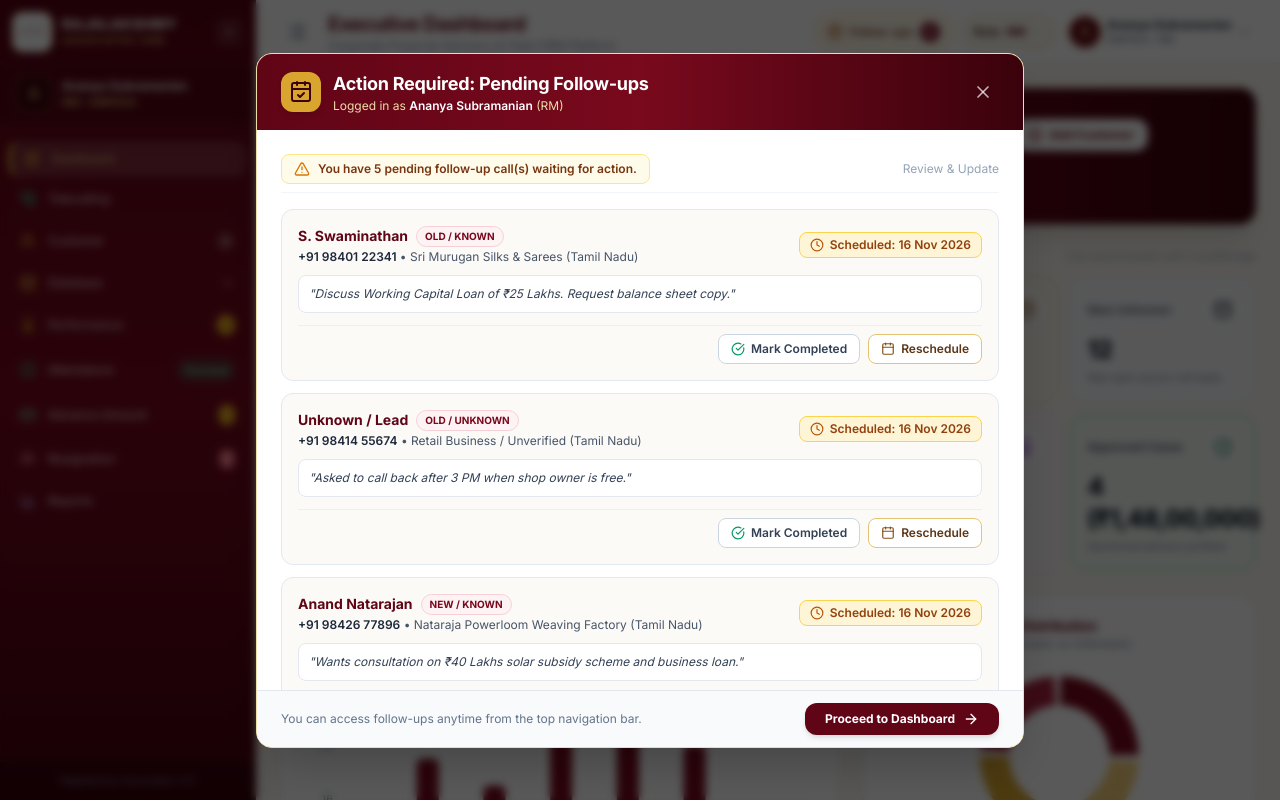
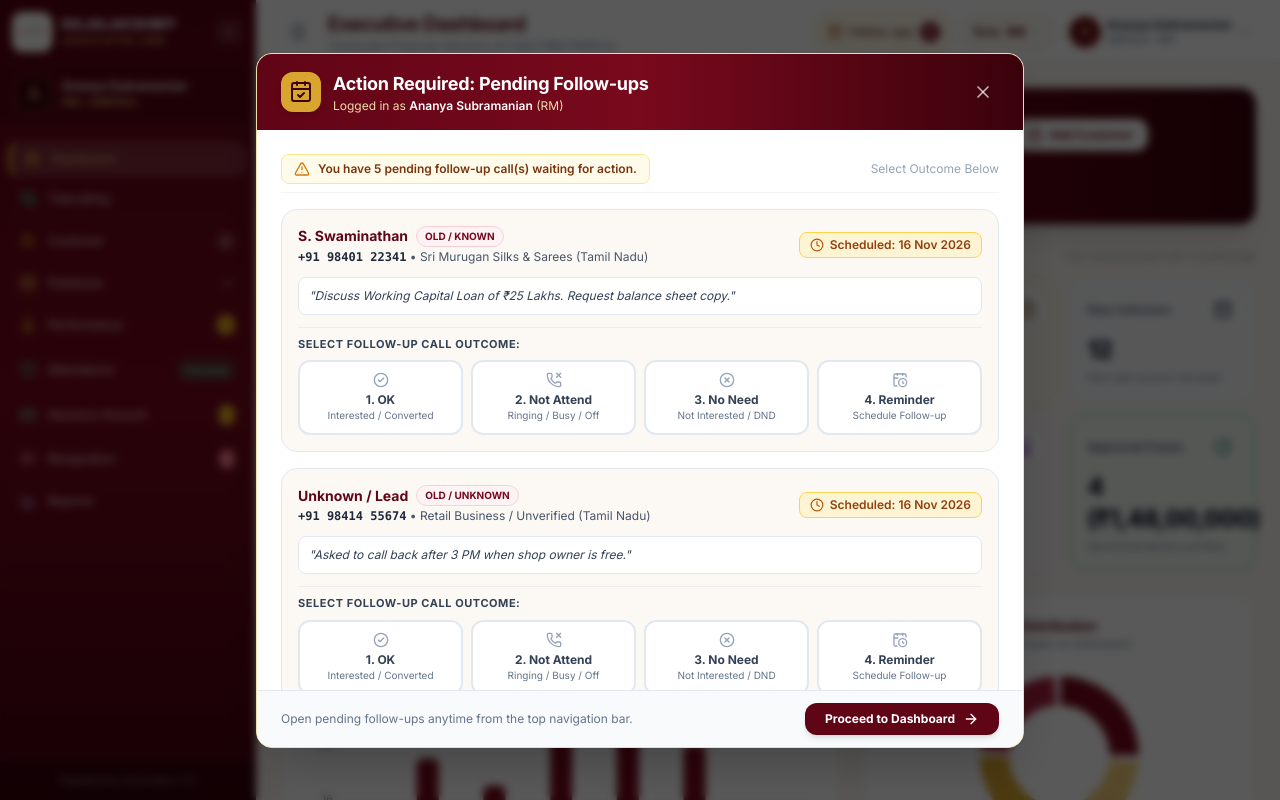
Before and after one commit to sivaathri/Rajalakshmy-Associates-CRM, a React (Vite) app: page /dashboard in a window 1280 px wide. Both pictures are taken after a click on the button "View Pending Follow-ups". Shown: the top 800 px of the page. Built offline with nearby package versions, Linux system fonts and the light colour scheme.

Commit message:
feat: add FollowUpReminderModal component for pending CRM follow-ups

```diff
--- a/src/components/common/FollowUpReminderModal.jsx
+++ b/src/components/common/FollowUpReminderModal.jsx
@@ -4,10 +4,12 @@ import { useAuth } from '../../context/AuthContext';
 import { useCRM } from '../../context/CRMContext';
 import {
   CalendarCheck,
-  PhoneCall,
   Calendar,
   Clock,
-  CheckCircle,
+  CheckCircle2,
+  PhoneMissed,
+  XCircle,
+  CalendarClock,
   X,
   AlertTriangle,
   ArrowRight
@@ -15,19 +17,20 @@ import {
 import { formatDate } from '../../utils/formatters';
 
 export const FollowUpReminderModal = () => {
-  const { showFollowUpModal, setShowFollowUpModal, currentUser } = useAuth();
-  const { customers, logCall, updateCustomer, startCallingCustomer } = useCRM();
+  const { showFollowUpModal, setShowFollowUpModal, currentUser, showToast } = useAuth();
+  const { customers, logCall, updateCustomer } = useCRM();
 
-  const [reschedulingId, setReschedulingId] = useState(null);
-  const [newDate, setNewDate] = useState('');
-  const [newRemark, setNewRemark] = useState('');
+  // Per-contact selected outcome state
+  const [selectedOutcomes, setSelectedOutcomes] = useState({});
+  const [remarksMap, setRemarksMap] = useState({});
+  const [rescheduleDates, setRescheduleDates] = useState({});
 
   if (!showFollowUpModal) return null;
 
   // Filter pending reminders
   const myReminders = customers.filter(c => {
     if (currentUser?.role === 'RM') {
-      return c.callingStatus === 'Reminder' && c.assignedTo === currentUser.id;
+      return c.callingStatus === 'Reminder' && (c.assignedTo === currentUser.id || c.actionedBy === currentUser.id);
     }
     if (currentUser?.role === 'Sales Manager') {
       return (
@@ -40,26 +43,81 @@ export const FollowUpReminderModal = () => {
     return c.callingStatus === 'Reminder';
   });
 
-  const handleComplete = (customerId) => {
-    logCall({
-      customerId,
-      outcome: 'OK',
-      duration: '2m 15s',
-      remarks: 'Follow-up completed successfully. Customer agreed to move forward.'
+  const handleSelectOutcome = (customerId, outcome) => {
+    setSelectedOutcomes(prev => ({ ...prev, [customerId]: outcome }));
+    const customer = customers.find(c => c.id === customerId);
+    if (outcome === 'Reminder' && customer?.reminderDate) {
+      setRescheduleDates(prev => ({ ...prev, [customerId]: customer.reminderDate }));
+    }
+  };
+
+  const handleCancelOutcome = (customerId) => {
+    setSelectedOutcomes(prev => {
+      const copy = { ...prev };
+      delete copy[customerId];
+      return copy;
     });
   };
 
-  const handleSaveReschedule = (customerId) => {
-    if (!newDate) return;
+  const handleSaveDisposition = (customerId) => {
+    const outcome = selectedOutcomes[customerId];
+    if (!outcome) return;
+
+    const customer = customers.find(c => c.id === customerId);
+    if (!customer) return;
+
+    if (outcome === 'Reminder') {
+      const remDate = rescheduleDates[customerId] || '';
+      if (!remDate) {
+        alert('Please select a Follow-up Date for Reminder');
+        return;
+      }
+      const remNote = remarksMap[customerId]?.trim() || customer.reminderRemark || 'Rescheduled follow-up call';
+
+      logCall({
+        customerId,
+        outcome: 'Reminder',
+        duration: 'Manual Call',
+        remarks: remNote,
+        reminderDate: remDate
+      });
+
       updateCustomer(customerId, {
         callingStatus: 'Reminder',
-      reminderDate: newDate,
-      reminderRemark: newRemark || 'Rescheduled follow-up call'
+        reminderDate: remDate,
+        reminderRemark: remNote,
+        lastCalledDate: new Date().toISOString().split('T')[0]
       });
-    setReschedulingId(null);
-    setNewDate('');
-    setNewRemark('');
+
+      showToast(`Follow-up rescheduled for ${cName(customer)} to ${remDate}`, 'info');
+    } else {
+      const defaultNotes = {
+        'OK': 'Interested / Converted - Customer confirmed interest in advisory services',
+        'Not Attend': 'Not Attend - Ringing / Busy / Switched Off',
+        'No Need': 'No Need - Not Interested / DND requested'
       };
+      const note = remarksMap[customerId]?.trim() || defaultNotes[outcome] || `Outcome: ${outcome}`;
+
+      logCall({
+        customerId,
+        outcome,
+        duration: 'Manual Call',
+        remarks: note
+      });
+
+      updateCustomer(customerId, {
+        callingStatus: outcome,
+        lastCalledDate: new Date().toISOString().split('T')[0]
+      });
+
+      showToast(`Follow-up saved: ${cName(customer)} marked as ${outcome}`, 'success');
+    }
+
+    // Reset this contact's state
+    handleCancelOutcome(customerId);
+  };
+
+  const cName = (c) => c?.name || 'Customer';
 
   return createPortal(
     <div className="fixed inset-0 z-[9999] flex items-center justify-center bg-black/65 backdrop-blur-sm p-4 animate-fade-in">
@@ -90,7 +148,7 @@ export const FollowUpReminderModal = () => {
         <div className="p-6 max-h-[70vh] overflow-y-auto space-y-4">
           {myReminders.length === 0 ? (
             <div className="text-center py-8">
-              <CheckCircle className="w-12 h-12 text-emerald-500 mx-auto mb-2" />
+              <CheckCircle2 className="w-12 h-12 text-emerald-500 mx-auto mb-2" />
               <h3 className="text-base font-bold text-slate-800">All Follow-ups Cleared!</h3>
               <p className="text-xs text-slate-500 max-w-sm mx-auto mt-1">
                 You have no pending reminders scheduled at this moment. You can proceed directly to your CRM dashboard.
@@ -103,25 +161,28 @@ export const FollowUpReminderModal = () => {
                   <AlertTriangle className="w-4 h-4 text-amber-600" />
                   <span>You have {myReminders.length} pending follow-up call(s) waiting for action.</span>
                 </div>
-                <span className="text-xs text-slate-400">Review & Update</span>
+                <span className="text-xs text-slate-400">Select Outcome Below</span>
               </div>
 
-              <div className="space-y-3">
-                {myReminders.map(c => (
+              <div className="space-y-4">
+                {myReminders.map(c => {
+                  const activeOutcome = selectedOutcomes[c.id];
+
+                  return (
                     <div
                       key={c.id}
-                    className="rounded-xl border border-slate-200 bg-[#FAF6EF]/50 p-4 transition hover:border-gold-300 hover:shadow-md"
+                      className="rounded-2xl border border-slate-200 bg-[#FAF6EF]/60 p-4 transition hover:border-gold-300 hover:shadow-md space-y-3"
                     >
                       <div className="flex flex-col sm:flex-row sm:items-center justify-between gap-2">
                         <div>
-                        <div className="flex items-center gap-2">
+                          <div className="flex items-center gap-2 flex-wrap">
                             <span className="text-sm font-bold text-burgundy-900">{c.name}</span>
                             <span className="text-[10px] uppercase font-bold bg-burgundy-50 text-burgundy-800 border border-burgundy-200 px-2 py-0.5 rounded-full">
                               {c.databaseType} / {c.customerType}
                             </span>
                           </div>
                           <div className="text-xs text-slate-600 mt-0.5">
-                          <span className="font-semibold text-slate-800">{c.mobile}</span> • {c.business || c.city} ({c.state})
+                            <span className="font-semibold text-slate-800 font-mono">{c.mobile}</span> • {c.business || c.city} ({c.state})
                           </div>
                         </div>
 
@@ -132,79 +193,166 @@ export const FollowUpReminderModal = () => {
                         </div>
                       </div>
 
-                    {/* Remark notes */}
+                      {/* Previous Reminder Remark */}
                       {c.reminderRemark && (
-                      <div className="mt-2.5 text-xs text-slate-700 bg-white p-2.5 rounded-lg border border-slate-200 italic">
+                        <div className="text-xs text-slate-700 bg-white p-2.5 rounded-lg border border-slate-200 italic">
                           "{c.reminderRemark}"
                         </div>
                       )}
 
-                    {/* Reschedule inline form */}
-                    {reschedulingId === c.id ? (
-                      <div className="mt-3 p-3 bg-amber-50/70 rounded-xl border border-amber-200 space-y-2">
-                        <div className="text-xs font-bold text-amber-900">Reschedule Next Follow-up</div>
+                      {/* 4 Outcome Selection Buttons */}
+                      <div className="pt-2 border-t border-slate-200/70 space-y-2">
+                        <div className="text-[11px] font-bold text-slate-700 uppercase tracking-wider flex items-center justify-between">
+                          <span>Select Follow-up Call Outcome:</span>
+                          {activeOutcome && (
+                            <span className="text-[10px] text-burgundy-900 font-bold bg-burgundy-50 px-2 py-0.5 rounded border border-burgundy-200">
+                              Selected: {activeOutcome}
+                            </span>
+                          )}
+                        </div>
+
+                        <div className="grid grid-cols-2 sm:grid-cols-4 gap-2">
+                          {/* 1. OK */}
+                          <button
+                            type="button"
+                            onClick={() => handleSelectOutcome(c.id, 'OK')}
+                            className={`p-2.5 rounded-xl border-2 transition flex flex-col items-center text-center ${
+                              activeOutcome === 'OK'
+                                ? 'border-emerald-600 bg-emerald-50 text-emerald-950 font-bold ring-2 ring-emerald-500/20 shadow-sm'
+                                : 'border-slate-200 bg-white hover:border-emerald-300 hover:bg-slate-50 text-slate-700'
+                            }`}
+                          >
+                            <CheckCircle2 className={`w-4 h-4 mb-1 ${activeOutcome === 'OK' ? 'text-emerald-600' : 'text-slate-400'}`} />
+                            <span className="text-xs font-bold">1. OK</span>
+                            <span className="text-[10px] text-slate-500">Interested / Converted</span>
+                          </button>
+
+                          {/* 2. Not Attend */}
+                          <button
+                            type="button"
+                            onClick={() => handleSelectOutcome(c.id, 'Not Attend')}
+                            className={`p-2.5 rounded-xl border-2 transition flex flex-col items-center text-center ${
+                              activeOutcome === 'Not Attend'
+                                ? 'border-blue-600 bg-blue-50 text-blue-950 font-bold ring-2 ring-blue-500/20 shadow-sm'
+                                : 'border-slate-200 bg-white hover:border-blue-300 hover:bg-slate-50 text-slate-700'
+                            }`}
+                          >
+                            <PhoneMissed className={`w-4 h-4 mb-1 ${activeOutcome === 'Not Attend' ? 'text-blue-600' : 'text-slate-400'}`} />
+                            <span className="text-xs font-bold">2. Not Attend</span>
+                            <span className="text-[10px] text-slate-500">Ringing / Busy / Off</span>
+                          </button>
+
+                          {/* 3. No Need */}
+                          <button
+                            type="button"
+                            onClick={() => handleSelectOutcome(c.id, 'No Need')}
+                            className={`p-2.5 rounded-xl border-2 transition flex flex-col items-center text-center ${
+                              activeOutcome === 'No Need'
+                                ? 'border-rose-600 bg-rose-50 text-rose-950 font-bold ring-2 ring-rose-500/20 shadow-sm'
+                                : 'border-slate-200 bg-white hover:border-rose-300 hover:bg-slate-50 text-slate-700'
+                            }`}
+                          >
+                            <XCircle className={`w-4 h-4 mb-1 ${activeOutcome === 'No Need' ? 'text-rose-600' : 'text-slate-400'}`} />
+                            <span className="text-xs font-bold">3. No Need</span>
+                            <span className="text-[10px] text-slate-500">Not Interested / DND</span>
+                          </button>
+
+                          {/* 4. Reminder */}
+                          <button
+                            type="button"
+                            onClick={() => handleSelectOutcome(c.id, 'Reminder')}
+                            className={`p-2.5 rounded-xl border-2 transition flex flex-col items-center text-center ${
+                              activeOutcome === 'Reminder'
+                                ? 'border-amber-600 bg-amber-50 text-amber-950 font-bold ring-2 ring-amber-500/20 shadow-sm'
+                                : 'border-slate-200 bg-white hover:border-amber-300 hover:bg-slate-50 text-slate-700'
+                            }`}
+                          >
+                            <CalendarClock className={`w-4 h-4 mb-1 ${activeOutcome === 'Reminder' ? 'text-amber-600' : 'text-slate-400'}`} />
+                            <span className="text-xs font-bold">4. Reminder</span>
+                            <span className="text-[10px] text-slate-500">Schedule Follow-up</span>
+                          </button>
+                        </div>
+
+                        {/* Inline Input & Confirmation Bar */}
+                        {activeOutcome && (
+                          <div className="mt-3 p-3 bg-white rounded-xl border border-slate-200 shadow-sm space-y-2 animate-fade-in">
+                            {activeOutcome === 'Reminder' ? (
                               <div className="grid grid-cols-1 sm:grid-cols-2 gap-2">
                                 <div>
-                            <label className="block text-[11px] font-semibold text-slate-600 mb-1">New Follow-up Date</label>
+                                  <label className="block text-[11px] font-semibold text-slate-700 mb-1">
+                                    New Follow-up Date <span className="text-rose-500">*</span>
+                                  </label>
                                   <input
                                     type="date"
-                              value={newDate}
-                              onChange={(e) => setNewDate(e.target.value)}
-                              className="w-full text-xs rounded-lg border border-slate-300 px-2 py-1.5 bg-white focus:outline-none focus:border-burgundy-800"
+                                    value={rescheduleDates[c.id] || ''}
+                                    onChange={(e) => setRescheduleDates({ ...rescheduleDates, [c.id]: e.target.value })}
+                                    className="w-full text-xs rounded-lg border border-slate-300 px-2.5 py-1.5 focus:outline-none focus:border-burgundy-800"
                                   />
                                 </div>
                                 <div>
-                            <label className="block text-[11px] font-semibold text-slate-600 mb-1">New Remarks / Reason</label>
+                                  <label className="block text-[11px] font-semibold text-slate-700 mb-1">
+                                    Reminder Reason / Time Note
+                                  </label>
                                   <input
                                     type="text"
-                              placeholder="e.g. Call after audit, requested evening callback"
-                              value={newRemark}
-                              onChange={(e) => setNewRemark(e.target.value)}
-                              className="w-full text-xs rounded-lg border border-slate-300 px-2 py-1.5 bg-white focus:outline-none focus:border-burgundy-800"
+                                    placeholder="e.g. Call back at 4:30 PM, client reviewing file"
+                                    value={remarksMap[c.id] || ''}
+                                    onChange={(e) => setRemarksMap({ ...remarksMap, [c.id]: e.target.value })}
+                                    className="w-full text-xs rounded-lg border border-slate-300 px-2.5 py-1.5 focus:outline-none focus:border-burgundy-800"
                                   />
                                 </div>
                               </div>
-                        <div className="flex justify-end gap-2 pt-1">
+                            ) : (
+                              <div>
+                                <label className="block text-[11px] font-semibold text-slate-700 mb-1">
+                                  Discussion Notes & Remarks (Optional)
+                                </label>
+                                <input
+                                  type="text"
+                                  placeholder={
+                                    activeOutcome === 'OK'
+                                      ? 'e.g. Customer agreed to terms, proceeding with documentation'
+                                      : activeOutcome === 'Not Attend'
+                                      ? 'e.g. Ringing no response / busy / switched off'
+                                      : 'e.g. Customer not interested, requested DND'
+                                  }
+                                  value={remarksMap[c.id] || ''}
+                                  onChange={(e) => setRemarksMap({ ...remarksMap, [c.id]: e.target.value })}
+                                  className="w-full text-xs rounded-lg border border-slate-300 px-2.5 py-1.5 focus:outline-none focus:border-burgundy-800"
+                                />
+                              </div>
+                            )}
+
+                            <div className="flex items-center justify-end gap-2 pt-1 border-t border-slate-100">
                               <button
-                            onClick={() => setReschedulingId(null)}
-                            className="px-2.5 py-1 text-xs text-slate-600 hover:text-slate-800"
+                                type="button"
+                                onClick={() => handleCancelOutcome(c.id)}
+                                className="px-3 py-1 text-xs text-slate-500 hover:text-slate-800 font-semibold"
                               >
                                 Cancel
                               </button>
                               <button
-                            onClick={() => handleSaveReschedule(c.id)}
-                            className="px-3 py-1 text-xs font-bold bg-amber-700 text-white rounded-lg hover:bg-amber-800 transition"
+                                type="button"
+                                onClick={() => handleSaveDisposition(c.id)}
+                                className={`px-4 py-1.5 text-xs font-bold text-white rounded-lg shadow-sm transition ${
+                                  activeOutcome === 'OK'
+                                    ? 'bg-emerald-700 hover:bg-emerald-800'
+                                    : activeOutcome === 'Not Attend'
+                                    ? 'bg-blue-700 hover:bg-blue-800'
+                                    : activeOutcome === 'No Need'
+                                    ? 'bg-rose-700 hover:bg-rose-800'
+                                    : 'bg-amber-700 hover:bg-amber-800'
+                                }`}
                               >
-                            Save Reschedule
+                                Confirm {activeOutcome}
                               </button>
                             </div>
                           </div>
-                    ) : (
-                      /* Action Buttons */
-                      <div className="mt-3 flex flex-wrap items-center justify-end gap-2 pt-2 border-t border-slate-200/60">
-                        <button
-                          onClick={() => handleComplete(c.id)}
-                          className="flex items-center gap-1.5 px-3 py-1.5 text-xs font-semibold rounded-lg bg-white border border-slate-300 text-slate-700 hover:bg-slate-50 transition"
-                        >
-                          <CheckCircle className="w-3.5 h-3.5 text-emerald-600" />
-                          Mark Completed
-                        </button>
-
-                        <button
-                          onClick={() => {
-                            setReschedulingId(c.id);
-                            setNewDate(c.reminderDate || '');
-                            setNewRemark(c.reminderRemark || '');
-                          }}
-                          className="flex items-center gap-1.5 px-3 py-1.5 text-xs font-semibold rounded-lg bg-white border border-gold-300 text-gold-900 hover:bg-gold-50 transition"
-                        >
-                          <Calendar className="w-3.5 h-3.5 text-gold-700" />
-                          Reschedule
-                        </button>
-                      </div>
                         )}
                       </div>
-                ))}
+                    </div>
+                  );
+                })}
               </div>
             </>
           )}
@@ -213,7 +361,7 @@ export const FollowUpReminderModal = () => {
         {/* Modal Footer */}
         <div className="flex items-center justify-between bg-slate-50 px-6 py-3 border-t border-slate-200">
           <span className="text-xs text-slate-500">
-            You can access follow-ups anytime from the top navigation bar.
+            Open pending follow-ups anytime from the top navigation bar.
           </span>
           <button
             onClick={() => setShowFollowUpModal(false)}
```
Lines whose indentation alone changed are shown as unchanged.
